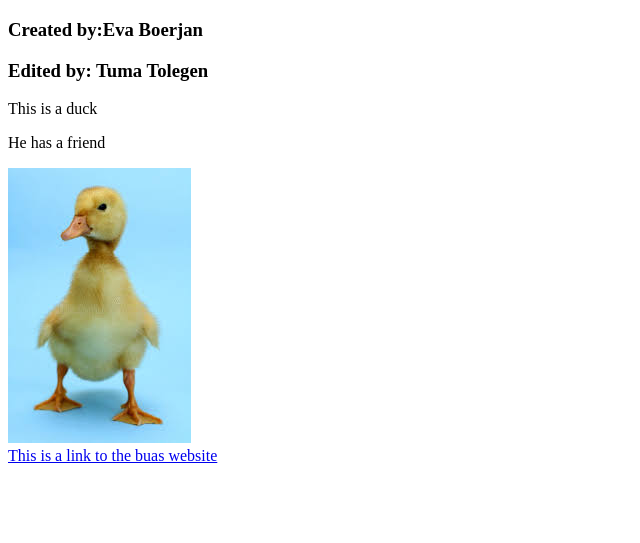
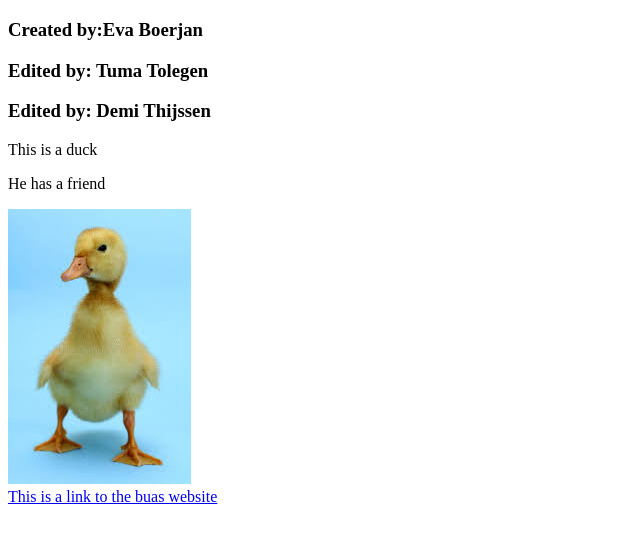
Before and after one commit to EvaBoerjan/prj3-repository, a plain HTML site: page index.html in a window 1280 px wide. Shown: the part 61-604 px from the top of the page, without its empty margins (0-640 px from the left). Drawn offline with Linux system fonts and the light colour scheme.

Commit message:
Added other name

```diff
--- a/index.html
+++ b/index.html
@@ -8,6 +8,7 @@
 		<h1>Ducks</h1>
 		<h3>Created by:Eva Boerjan</h3>
 		<h3>Edited by: Tuma Tolegen</h3>
+		<h3>Edited by: Demi Thijssen</h3>
 		<p>This is a duck</p>
 		<p>He has a friend</p>
 		<img src="images/duck.jpg" alt="duck"/> <br>
```
